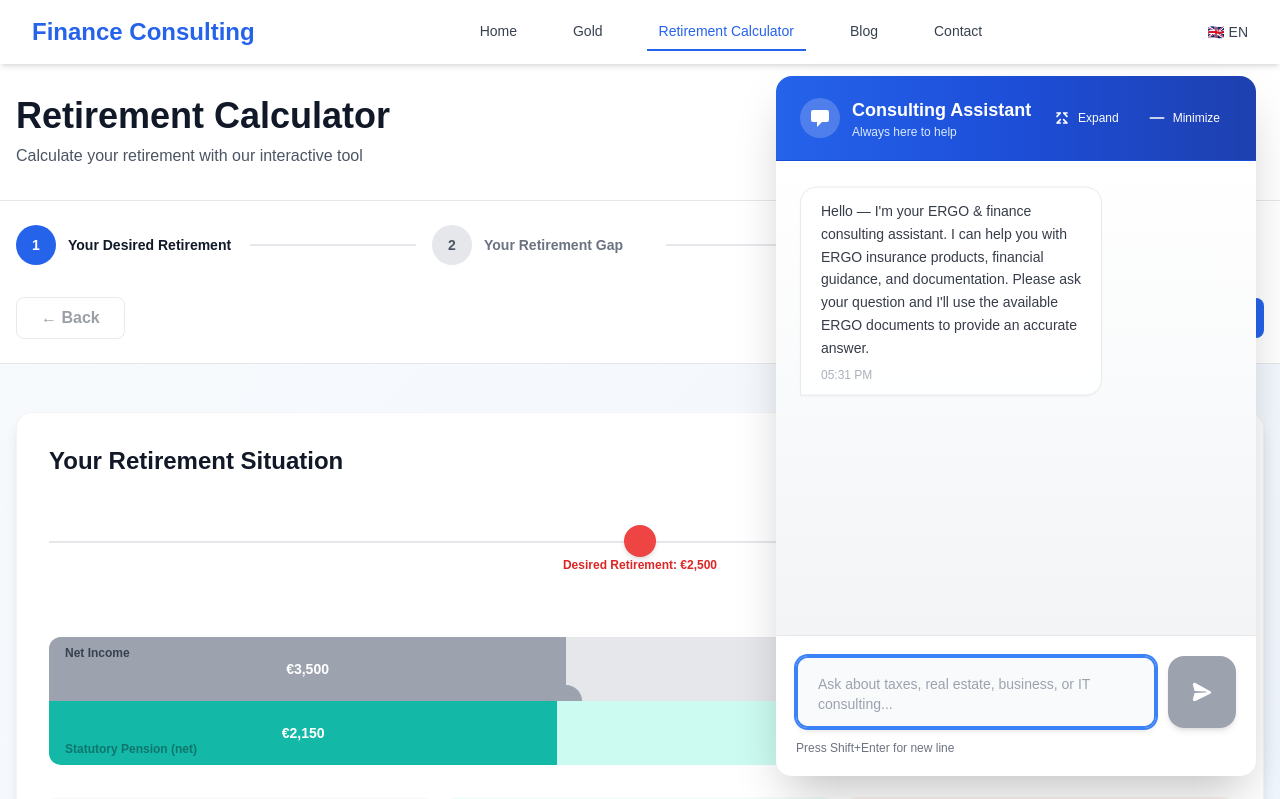
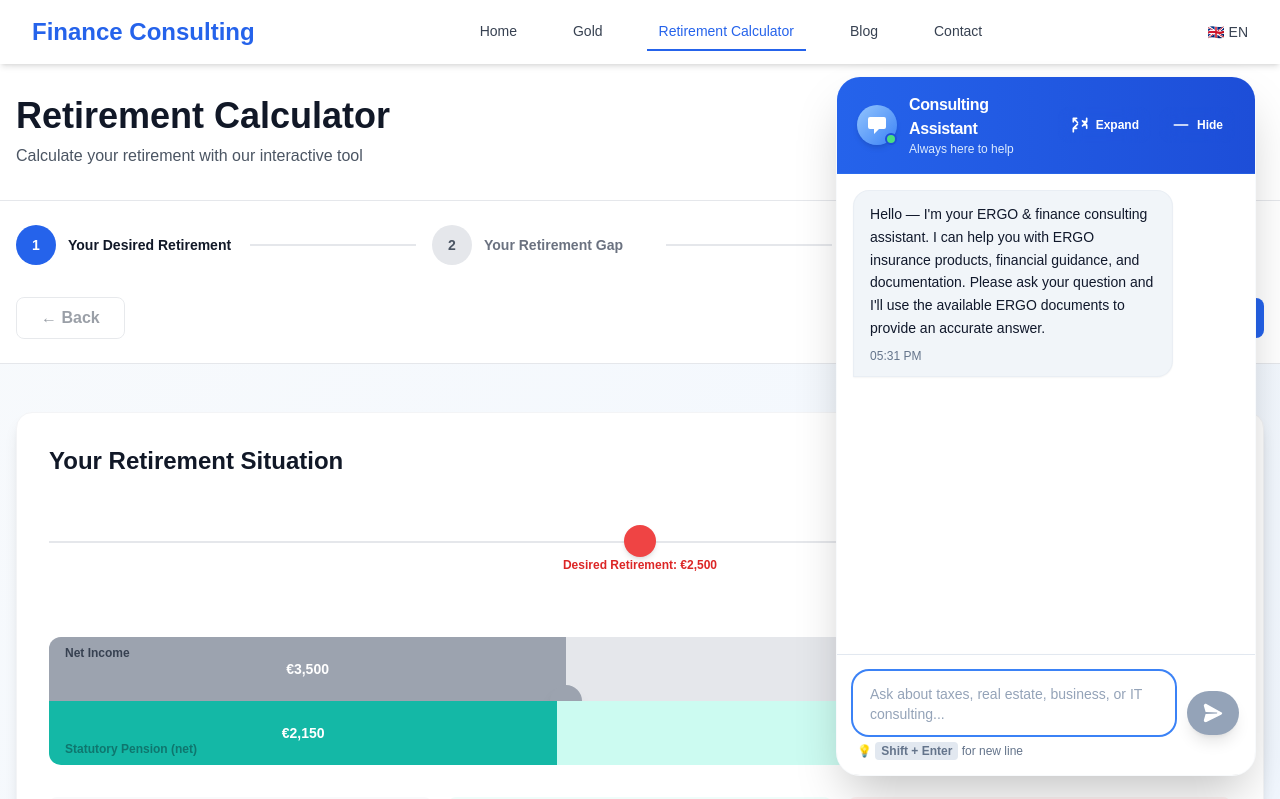
Before and after one commit to quocvietphung/document-intelligence-lab, a Next.js app: page /en/rentenrechner in a window 1280 px wide. Shown: the top 799 px of the page. Built offline with nearby package versions, Linux system fonts and the light colour scheme.

Commit message:
refactor: enhance ChatWindow component with improved UI, accessibility features, and animations

```diff
--- a/components/chatbot/ChatWindow.tsx
+++ b/components/chatbot/ChatWindow.tsx
@@ -20,11 +20,9 @@ export default function ChatWindow({ isMinimized, onToggleMinimize }: ChatWindow
     const [displayedWelcome, setDisplayedWelcome] = useState("");
     const [showWelcomeTyping, setShowWelcomeTyping] = useState(true);
     const [welcomeComplete, setWelcomeComplete] = useState(false);
-
-  // State để quản lý typing effect cho chat responses
     const [typingMessageId, setTypingMessageId] = useState<string | null>(null);
     const [displayedContent, setDisplayedContent] = useState<Record<string, string>>({});
-  const typingSpeedRef = useRef(30); // ms per character
+    const typingSpeedRef = useRef(30);
 
     const welcomeText = t("welcome") + ". Ask me anything about ERGO insurance and finance consulting";
 
@@ -36,7 +34,6 @@ export default function ChatWindow({ isMinimized, onToggleMinimize }: ChatWindow
         scrollToBottom();
     }, [messages, displayedContent]);
 
-  // Typing effect for welcome message
     useEffect(() => {
         if (messages.length === 0 && !welcomeComplete) {
             if (displayedWelcome.length < welcomeText.length) {
@@ -51,7 +48,6 @@ export default function ChatWindow({ isMinimized, onToggleMinimize }: ChatWindow
         }
     }, [displayedWelcome, messages.length, welcomeComplete, welcomeText]);
 
-  // When welcome typing completes, insert the assistant welcome into messages history
     useEffect(() => {
         if (welcomeComplete && messages.length === 0) {
             const lang = detectLanguage(t("welcome") as string);
@@ -60,7 +56,6 @@ export default function ChatWindow({ isMinimized, onToggleMinimize }: ChatWindow
         }
     }, [welcomeComplete, messages.length, addMessage, t]);
 
-  // Typing effect cho các assistant messages
     useEffect(() => {
         const lastMessage = messages[messages.length - 1];
 
@@ -69,7 +64,6 @@ export default function ChatWindow({ isMinimized, onToggleMinimize }: ChatWindow
             const fullContent = lastMessage.content;
             const currentDisplayed = displayedContent[messageId] || "";
 
-      // Nếu chưa hiển thị hết nội dung, tiếp tục typing
             if (currentDisplayed.length < fullContent.length) {
                 const timer = setTimeout(() => {
                     setDisplayedContent(prev => ({
@@ -86,7 +80,6 @@ export default function ChatWindow({ isMinimized, onToggleMinimize }: ChatWindow
         }
     }, [messages, displayedContent, isLoading]);
 
-  // Auto-resize textarea
     useEffect(() => {
         if (inputRef.current) {
             inputRef.current.style.height = "auto";
@@ -116,12 +109,15 @@ export default function ChatWindow({ isMinimized, onToggleMinimize }: ChatWindow
             <div className="fixed bottom-6 right-6 z-50">
                 <button
                     onClick={onToggleMinimize}
-          className="bg-gradient-to-r from-blue-600 to-blue-700 hover:from-blue-700 hover:to-blue-800 text-white rounded-full p-4 shadow-xl transition-all duration-300 hover:scale-110 flex items-center justify-center"
+                    className="bg-gradient-to-br from-blue-600 via-blue-700 to-purple-700 hover:from-blue-700 hover:via-blue-800 hover:to-purple-800 text-white rounded-full p-4 shadow-2xl transition-all duration-300 hover:scale-110 flex items-center justify-center group relative"
                     aria-label="Open chat"
                 >
+                    {/* Animated background glow */}
+                    <div className="absolute inset-0 rounded-full bg-blue-400 opacity-0 group-hover:opacity-20 blur-xl transition-opacity"></div>
+
                     <svg
                         xmlns="http://www.w3.org/2000/svg"
-            className="h-6 w-6"
+                        className="h-6 w-6 relative z-10"
                         fill="none"
                         viewBox="0 0 24 24"
                         stroke="currentColor"
@@ -133,82 +129,96 @@ export default function ChatWindow({ isMinimized, onToggleMinimize }: ChatWindow
                             d="M8 10h.01M12 10h.01M16 10h.01M9 16H5a2 2 0 01-2-2V6a2 2 0 012-2h14a2 2 0 012 2v8a2 2 0 01-2 2h-5l-5 5v-5z"
                         />
                     </svg>
+
+                    {/* Pulse animation */}
+                    <span className="absolute inset-0 rounded-full bg-blue-600 animate-ping opacity-20"></span>
                 </button>
             </div>
         );
     }
 
     return (
-    <div className={`fixed z-50 transition-all duration-300 ease-out flex flex-col ${
+        <div
+            className={`fixed z-50 transition-all duration-500 ease-out flex flex-col ${
                 isExpanded
-        ? "bottom-6 right-6 w-[90vw] h-[90vh] max-w-5xl max-h-[900px]"
-        : "bottom-6 right-6 w-[480px] h-[700px]"
-    }`}>
-      {/* Modern Chat Container */}
-      <div className="bg-white rounded-2xl shadow-2xl flex flex-col overflow-hidden h-full">
+                    ? "bottom-6 right-6 w-[90vw] h-[90vh] max-w-4xl max-h-[900px]"
+                    : "bottom-6 right-6 w-full sm:w-[420px] h-[600px] sm:h-[700px] mx-4 sm:mx-0 max-w-[calc(100vw-32px)]"
+            }`}
+        >
+            {/* Modern Chat Container with glassmorphism */}
+            <div className="bg-white rounded-3xl shadow-2xl flex flex-col overflow-hidden h-full border border-slate-100/50">
                 {/* ========== HEADER ========== */}
-        <div className="bg-gradient-to-r from-blue-600 via-blue-700 to-blue-800 text-white px-6 py-5 flex items-center justify-between border-b border-blue-700">
-          <div className="flex items-center space-x-3">
-            <div className="w-10 h-10 bg-white bg-opacity-20 rounded-full flex items-center justify-center backdrop-blur-md">
+                <div className="bg-gradient-to-r from-blue-600 to-blue-700 text-white px-5 py-4 flex items-center justify-between border-b border-blue-500/30 relative overflow-hidden">
+                    {/* Background gradient animation */}
+                    <div className="absolute inset-0 bg-gradient-to-r from-blue-500/10 to-purple-500/10 opacity-0 group-hover:opacity-100 transition-opacity"></div>
+
+                    <div className="flex items-center space-x-3 relative z-10">
+                        {/* Avatar with status indicator */}
+                        <div className="relative">
+                            <div className="w-10 h-10 bg-gradient-to-br from-blue-300 to-blue-500 rounded-full flex items-center justify-center shadow-md">
                                 <svg
                                     xmlns="http://www.w3.org/2000/svg"
-                className="h-6 w-6"
+                                    className="h-6 w-6 text-white"
                                     fill="currentColor"
                                     viewBox="0 0 24 24"
                                 >
                                     <path d="M8 10h.01M12 10h.01M16 10h.01M9 16H5a2 2 0 01-2-2V6a2 2 0 012-2h14a2 2 0 012 2v8a2 2 0 01-2 2h-5l-5 5v-5z" />
                                 </svg>
                             </div>
+                            <div className="absolute bottom-0 right-0 w-3 h-3 bg-green-400 rounded-full border-2 border-blue-700"></div>
+                        </div>
+
                         <div>
-              <h3 className="font-bold text-lg">{t("title")}</h3>
-              <p className="text-blue-100 text-xs">Always here to help</p>
+                            <h3 className="font-bold text-sm sm:text-base tracking-tight">{t("title")}</h3>
+                            <p className="text-blue-100 text-xs font-medium">Always here to help</p>
                         </div>
                     </div>
 
-          <div className="flex items-center space-x-1">
+                    {/* Header Action Buttons */}
+                    <div className="flex items-center space-x-2 relative z-10">
+                        {/* Expand/Restore Button */}
                         <button
                             onClick={() => setIsExpanded(!isExpanded)}
-              className="text-white hover:bg-white hover:bg-opacity-20 px-3 py-2 rounded-lg transition-all flex items-center space-x-1.5 text-sm"
+                            className="text-white hover:bg-white/20 px-3 py-2 rounded-xl transition-all duration-200 flex items-center space-x-1.5 text-sm backdrop-blur-md hover:backdrop-blur-lg group"
                             title={isExpanded ? "Restore window" : "Maximize window"}
                         >
                             <svg
                                 xmlns="http://www.w3.org/2000/svg"
-                className="h-5 w-5"
+                                className="h-5 w-5 group-hover:scale-110 transition-transform"
                                 fill="none"
                                 viewBox="0 0 24 24"
                                 stroke="currentColor"
                             >
                                 {isExpanded ? (
-                  // Restore/minimize icon
                                     <path
                                         strokeLinecap="round"
                                         strokeLinejoin="round"
                                         strokeWidth={2}
-                    d="M9 9V5m0 0H5m4 0L5 9m10 0v4m0 0h4m-4 0l4-4m-6 6h6m-12 0h12"
+                                        d="M6 18L18 6M6 6l12 12"
                                     />
                                 ) : (
-                  // Fullscreen/expand icon
                                     <path
                                         strokeLinecap="round"
                                         strokeLinejoin="round"
                                         strokeWidth={2}
-                    d="M10 6H6m4 0L6 10m8-4h4m-4 0l4 4M6 18h4m-4 0l4-4m8 4h-4m4 0l-4-4"
+                                        d="M4 8V4m0 0h4m-4 0l5 5m11-5v4m0 0h-4m4 0l-5 5M4 20v-4m0 0h4m-4 0l5-5m11 5v-4m0 0h-4m4 0l-5-5"
                                     />
                                 )}
                             </svg>
-              <span className="hidden sm:inline text-xs font-medium">
-                {isExpanded ? "Restore" : "Expand"}
+                            <span className="hidden sm:inline text-xs font-semibold">
+                {isExpanded ? "Exit" : "Expand"}
               </span>
                         </button>
 
+                        {/* Minimize Button */}
                         <button
                             onClick={onToggleMinimize}
-              className="text-white hover:bg-white hover:bg-opacity-20 px-3 py-2 rounded-lg transition-all flex items-center space-x-1.5 text-sm"
+                            className="text-white hover:bg-white/20 px-3 py-2 rounded-xl transition-all duration-200 flex items-center space-x-1.5 text-sm backdrop-blur-md hover:backdrop-blur-lg group"
                             title="Minimize chat"
                         >
                             <svg
                                 xmlns="http://www.w3.org/2000/svg"
-                className="h-5 w-5"
+                                className="h-5 w-5 group-hover:scale-110 transition-transform"
                                 fill="none"
                                 viewBox="0 0 24 24"
                                 stroke="currentColor"
@@ -220,33 +230,34 @@ export default function ChatWindow({ isMinimized, onToggleMinimize }: ChatWindow
                                     d="M20 12H4"
                                 />
                             </svg>
-              <span className="hidden sm:inline text-xs font-medium">Minimize</span>
+                            <span className="hidden sm:inline text-xs font-semibold">Hide</span>
                         </button>
                     </div>
                 </div>
 
                 {/* ========== MESSAGES AREA ========== */}
-        <div className="flex-1 overflow-y-auto p-6 space-y-4 bg-gradient-to-b from-white via-gray-50 to-gray-100 scroll-smooth">
+                <div className="flex-1 overflow-y-auto p-4 space-y-3 bg-white scroll-smooth">
+                    {/* Welcome Message */}
                     {messages.length === 0 && displayedWelcome.length > 0 && (
-            <div className="flex justify-start animate-fadeIn">
-              <div className="max-w-[70%] bg-white text-gray-900 rounded-2xl rounded-bl-none px-5 py-3 shadow-sm border border-gray-200">
-                <p className="text-sm leading-relaxed whitespace-pre-wrap">
+                        <div className="flex justify-start animate-slideInLeft">
+                            <div className="max-w-xs bg-slate-100 text-slate-900 rounded-2xl rounded-bl-none px-4 py-3 shadow-sm border border-slate-200/50">
+                                <p className="text-sm leading-relaxed whitespace-pre-wrap font-normal">
                                     {displayedWelcome}
-                  {showWelcomeTyping && <span className="animate-pulse">|</span>}
+                                    {showWelcomeTyping && <span className="animate-pulse">▌</span>}
                                 </p>
-                <span className="text-xs mt-2 block text-gray-400">
+                                <span className="text-xs mt-2 block text-slate-500 font-normal">
                   {new Date().toLocaleTimeString([], { hour: "2-digit", minute: "2-digit" })}
                 </span>
                             </div>
                         </div>
                     )}
 
-          {messages.length > 0 && (
+                    {/* Messages List */}
+                    {messages.length > 0 &&
                         messages.map((message) => {
                             const isUser = message.role === "user";
                             const isWelcome = (message as any).isWelcome;
 
-              // Lấy nội dung hiển thị (typing effect) hoặc full content
                             let displayContent = message.content;
                             if (!isUser && !isWelcome && displayedContent[message.id]) {
                                 displayContent = displayedContent[message.id];
@@ -255,40 +266,43 @@ export default function ChatWindow({ isMinimized, onToggleMinimize }: ChatWindow
                             return (
                                 <div
                                     key={message.id}
-                  className={`flex ${isUser ? "justify-end" : "justify-start"} animate-fadeIn`}
+                                    className={`flex ${isUser ? "justify-end" : "justify-start"} animate-slideIn`}
                                 >
                                     <div
-                    className={`max-w-[70%] rounded-2xl px-5 py-3 shadow-sm transition-all ${
+                                        className={`max-w-xs rounded-2xl px-4 py-3 shadow-sm transition-all ${
                                             isUser
-                        ? "bg-gradient-to-r from-blue-600 to-blue-700 text-white rounded-br-none"
-                        : "bg-white text-gray-900 rounded-bl-none border border-gray-200"
+                                                ? "bg-blue-600 text-white rounded-br-none border border-blue-500/50"
+                                                : "bg-slate-100 text-slate-900 rounded-bl-none border border-slate-200/50"
                                         }`}
                                     >
-                    <p className="text-sm leading-relaxed whitespace-pre-wrap">
+                                        <p className="text-sm leading-relaxed whitespace-pre-wrap font-normal">
                                             {displayContent}
-                      {typingMessageId === message.id && <span className="animate-pulse">|</span>}
+                                            {typingMessageId === message.id && (
+                                                <span className="animate-pulse ml-1">▌</span>
+                                            )}
                                         </p>
-                    <span className={`text-xs mt-2 block ${isUser ? "text-blue-100" : "text-gray-400"}`}>
+                                        <span className={`text-xs mt-2 block font-normal ${
+                                            isUser ? "text-blue-100" : "text-slate-500"
+                                        }`}>
                       {new Date().toLocaleTimeString([], { hour: "2-digit", minute: "2-digit" })}
                     </span>
                                     </div>
                                 </div>
                             );
-            })
-          )}
+                        })}
 
-          {/* Loading indicator */}
+                    {/* Loading State */}
                     {isLoading && (
-            <div className="flex justify-start">
-              <div className="bg-white rounded-2xl rounded-bl-none px-5 py-3 shadow-sm border border-gray-200">
+                        <div className="flex justify-start animate-slideInLeft">
+                            <div className="bg-gradient-to-br from-slate-100 to-slate-50 rounded-2xl rounded-bl-none px-5 py-4 shadow-md border border-slate-200/50">
                                 <div className="flex space-x-2">
-                  <div className="w-2 h-2 bg-gray-400 rounded-full animate-bounce"></div>
+                                    <div className="w-2.5 h-2.5 bg-slate-400 rounded-full animate-bounce"></div>
                                     <div
-                    className="w-2 h-2 bg-gray-400 rounded-full animate-bounce"
+                                        className="w-2.5 h-2.5 bg-slate-400 rounded-full animate-bounce"
                                         style={{ animationDelay: "0.2s" }}
                                     ></div>
                                     <div
-                    className="w-2 h-2 bg-gray-400 rounded-full animate-bounce"
+                                        className="w-2.5 h-2.5 bg-slate-400 rounded-full animate-bounce"
                                         style={{ animationDelay: "0.4s" }}
                                     ></div>
                                 </div>
@@ -296,11 +310,16 @@ export default function ChatWindow({ isMinimized, onToggleMinimize }: ChatWindow
                         </div>
                     )}
 
-          {/* Error message */}
+                    {/* Error Message */}
                     {error && (
-            <div className="flex justify-center">
-              <div className="bg-red-50 text-red-700 rounded-2xl px-5 py-3 text-sm border border-red-200 shadow-sm">
-                <p className="font-medium">Error: {error}</p>
+                        <div className="flex justify-center animate-slideIn">
+                            <div className="bg-gradient-to-r from-red-50 to-red-100 text-red-700 rounded-2xl px-5 py-4 text-sm border border-red-200/50 shadow-md font-medium">
+                                <div className="flex items-center space-x-2">
+                                    <svg className="h-5 w-5" fill="currentColor" viewBox="0 0 20 20">
+                                        <path fillRule="evenodd" d="M10 18a8 8 0 100-16 8 8 0 000 16zM8.707 7.293a1 1 0 00-1.414 1.414L8.586 10l-1.293 1.293a1 1 0 101.414 1.414L10 11.414l1.293 1.293a1 1 0 001.414-1.414L11.414 10l1.293-1.293a1 1 0 00-1.414-1.414L10 8.586 8.707 7.293z" />
+                                    </svg>
+                                    <p>{error}</p>
+                                </div>
                             </div>
                         </div>
                     )}
@@ -309,28 +328,31 @@ export default function ChatWindow({ isMinimized, onToggleMinimize }: ChatWindow
                 </div>
 
                 {/* ========== INPUT AREA ========== */}
-        <div className="border-t border-gray-200 bg-white p-5 shadow-lg">
-          <form onSubmit={handleSubmit} className="space-y-3">
-            <div className="flex space-x-3">
+                <div className="border-t border-slate-200 bg-white p-4 shadow-lg">
+                    <form onSubmit={handleSubmit} className="space-y-2">
+                        <div className="flex gap-3 items-end">
+                            {/* Textarea */}
                             <textarea
                                 ref={inputRef}
                                 value={input}
                                 onChange={(e) => setInput(e.target.value)}
                                 onKeyDown={handleKeyDown}
                                 placeholder={t("placeholder")}
-                className="flex-1 px-5 py-4 border-2 border-gray-200 rounded-xl focus:outline-none focus:ring-2 focus:ring-blue-500 focus:border-blue-500 text-sm resize-none bg-gray-50 hover:bg-white transition-all max-h-[180px] shadow-sm hover:shadow-md focus:shadow-md font-medium"
+                                className="flex-1 px-4 py-3 border border-slate-300 rounded-2xl focus:outline-none focus:ring-2 focus:ring-blue-500 focus:border-transparent text-sm resize-none bg-white hover:bg-slate-50 focus:bg-white transition-all max-h-[120px] shadow-sm font-normal placeholder:text-slate-400"
                                 disabled={isLoading}
                                 autoFocus
-                rows={2}
+                                rows={1}
                             />
+
+                            {/* Send Button */}
                             <button
                                 type="submit"
                                 disabled={isLoading || !input.trim()}
-                className="bg-gradient-to-r from-blue-600 to-blue-700 hover:from-blue-700 hover:to-blue-800 disabled:from-gray-400 disabled:to-gray-400 text-white px-6 py-3 rounded-2xl transition-all font-medium h-auto flex items-center justify-center shadow-md hover:shadow-lg active:scale-95 duration-200"
+                                className="bg-blue-600 hover:bg-blue-700 disabled:bg-slate-400 text-white px-4 py-3 rounded-full transition-all font-semibold h-auto flex items-center justify-center shadow-lg hover:shadow-xl active:scale-95 duration-200 group disabled:cursor-not-allowed flex-shrink-0"
                             >
                                 <svg
                                     xmlns="http://www.w3.org/2000/svg"
-                  className="h-5 w-5"
+                                    className="h-5 w-5 group-hover:scale-110 transition-transform"
                                     fill="currentColor"
                                     viewBox="0 0 24 24"
                                 >
@@ -338,38 +360,70 @@ export default function ChatWindow({ isMinimized, onToggleMinimize }: ChatWindow
                                 </svg>
                             </button>
                         </div>
-            <p className="text-xs text-gray-500">Press Shift+Enter for new line</p>
+
+                        {/* Helper Text */}
+                        <p className="text-xs text-slate-500 font-normal px-1">
+                            💡 <span className="bg-slate-200 px-1.5 py-0.5 rounded font-semibold">Shift + Enter</span> for new line
+                        </p>
                     </form>
                 </div>
             </div>
 
-      {/* CSS Animations */}
+            {/* ========== ANIMATIONS ========== */}
             <style>{`
-        @keyframes fadeIn {
+        @keyframes slideInLeft {
           from {
             opacity: 0;
-            transform: translateY(10px);
+            transform: translateX(-20px);
           }
           to {
             opacity: 1;
-            transform: translateY(0);
+            transform: translateX(0);
           }
         }
-        .animate-fadeIn {
-          animation: fadeIn 0.3s ease-out;
+
+        @keyframes slideIn {
+          from {
+            opacity: 0;
+            transform: translateY(10px) scale(0.95);
           }
-        ::-webkit-scrollbar {
-          width: 8px;
+          to {
+            opacity: 1;
+            transform: translateY(0) scale(1);
           }
-        ::-webkit-scrollbar-track {
+        }
+
+        .animate-slideInLeft {
+          animation: slideInLeft 0.4s cubic-bezier(0.16, 1, 0.3, 1);
+        }
+
+        .animate-slideIn {
+          animation: slideIn 0.3s cubic-bezier(0.16, 1, 0.3, 1);
+        }
+
+        /* Custom Scrollbar */
+        div::-webkit-scrollbar {
+          width: 6px;
+        }
+
+        div::-webkit-scrollbar-track {
           background: transparent;
         }
-        ::-webkit-scrollbar-thumb {
-          background: #cbd5e0;
+
+        div::-webkit-scrollbar-thumb {
+          background: linear-gradient(to bottom, #3b82f6, #1e40af);
           border-radius: 10px;
         }
-        ::-webkit-scrollbar-thumb:hover {
-          background: #a0aec0;
+
+        div::-webkit-scrollbar-thumb:hover {
+          background: linear-gradient(to bottom, #2563eb, #1e3a8a);
+        }
+
+        /* Smooth transitions */
+        * {
+          transition-property: background-color, border-color, color, fill, stroke;
+          transition-timing-function: cubic-bezier(0.4, 0, 0.2, 1);
+          transition-duration: 200ms;
         }
       `}</style>
         </div>
```
Lines whose indentation alone changed are shown as unchanged.
